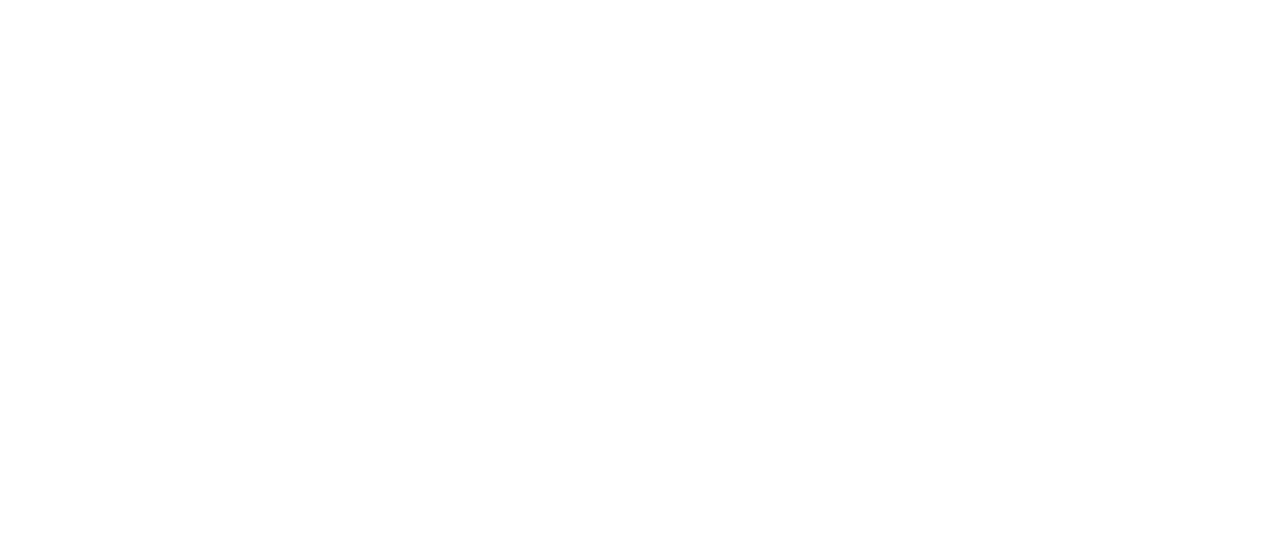
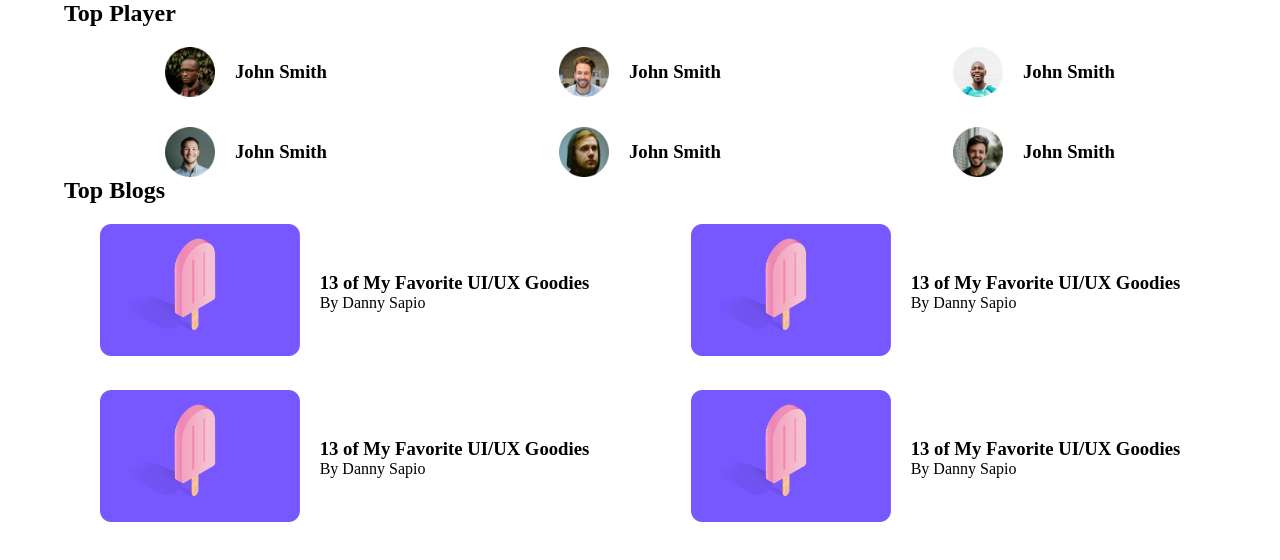
Before and after one commit to Mostafa-Ahmod/leaderbord-grid-flexbox, a plain HTML site: page index.html in a window 1280 px wide. Drawn offline with Linux system fonts and the light colour scheme.

Commit message:
blog article has been added

```diff
--- a/index.html
+++ b/index.html
@@ -4,9 +4,87 @@
     <meta charset="UTF-8">
     <meta http-equiv="X-UA-Compatible" content="IE=edge">
     <meta name="viewport" content="width=device-width, initial-scale=1.0">
-    <title>Document</title>
+    <link rel="stylesheet" href="style.css">
+    <title>Leader Board</title>
 </head>
 <body>
+    <header>
+
+    </header>
+    <main>
+        <section>
+            <h1 class="section-title">Top Player</h1>
+            <div class="top-player">
+                <div class="player">
+                    <img src="Image/Ellipse-1.png" alt="">
+                    <h3>John Smith</h3>
+                </div>
+                <div class="player">
+                    <img src="Image/Ellipse-2.png" alt="">
+                    <h3>John Smith</h3>
+                </div>
+                <div class="player">
+                    <img src="Image/Ellipse-3.png" alt="">
+                    <h3>John Smith</h3>
+                </div>
+                <div class="player">
+                    <img src="Image/Ellipse-4.png" alt="">
+                    <h3>John Smith</h3>
+                </div>
+                <div class="player">
+                    <img src="Image/Ellipse-5.png" alt="">
+                    <h3>John Smith</h3>
+                </div>
+                <div class="player">
+                    <img src="Image/Ellipse.png" alt="">
+                    <h3>John Smith</h3>
+                </div>
+            </div>
+        </section>
+        <section>
+            <h1 class="section-title">Top Blogs</h1>
+            <div class="blogs">
+                <article class="blog">
+                    <div class="thumbnail">
+                        <img src="image/Mask Group.png" alt="">
+                    </div>
+                    <div class="blog-info">
+                        <h3>13 of My Favorite UI/UX Goodies</h3>
+                        <p>By <a href=""></a>Danny Sapio</p>
+                    </div>
+                </article>
+
+                <article class="blog">
+                    <div class="thumbnail">
+                        <img src="image/Mask Group.png" alt="">
+                    </div>
+                    <div class="blog-info">
+                        <h3>13 of My Favorite UI/UX Goodies</h3>
+                        <p>By <a href=""></a>Danny Sapio</p>
+                    </div>
+                </article>
+
+                <article class="blog">
+                    <div class="thumbnail">
+                        <img src="image/Mask Group.png" alt="">
+                    </div>
+                    <div class="blog-info">
+                        <h3>13 of My Favorite UI/UX Goodies</h3>
+                        <p>By <a href=""></a>Danny Sapio</p>
+                    </div>
+                </article>
+                <article class="blog">
+                    <div class="thumbnail">
+                        <img src="image/Mask Group.png" alt="">
+                    </div>
+                    <div class="blog-info">
+                        <h3>13 of My Favorite UI/UX Goodies</h3>
+                        <p>By <a href=""></a>Danny Sapio</p>
+                    </div>
+                </article>
+            </div>
+        </section>
+    </main>
 
 </body>
 </html>
--- a/style.css
+++ b/style.css
@@ -0,0 +1,51 @@
+* {
+    margin: 0;
+    padding: 0;
+}
+.top-player, .blogs {
+    display: grid;
+    grid-gap: 30px;
+    margin-top: 20px;
+    place-items: center;
+}
+.top-player {
+    grid-template-columns: repeat(3, 1fr);
+}
+.blogs {
+    grid-template-columns: repeat(2, 1fr);
+}
+main {
+    width: 1200px;
+    max-width: 90%;
+    margin: 0 auto;
+}
+.player , .blog {
+    display: flex;
+    align-items: center;
+}
+.player img {
+    height: 50px;
+    margin-right: 20px;
+}
+.thumbnail img {
+    width: 200px;
+    margin-right: 20px;
+}
+
+@media (max-width:992px) {
+    .top-player {
+        grid-template-columns: repeat(2, 1fr);
+    }
+    .blogs {
+        grid-template-columns: repeat(1, 1fr);
+    }
+}
+@media (max-width:688px) {
+    .top-player {
+        grid-template-columns: repeat(1, 1fr);
+
+    }
+    .blog {
+        display: block;
+    }
+}
```
